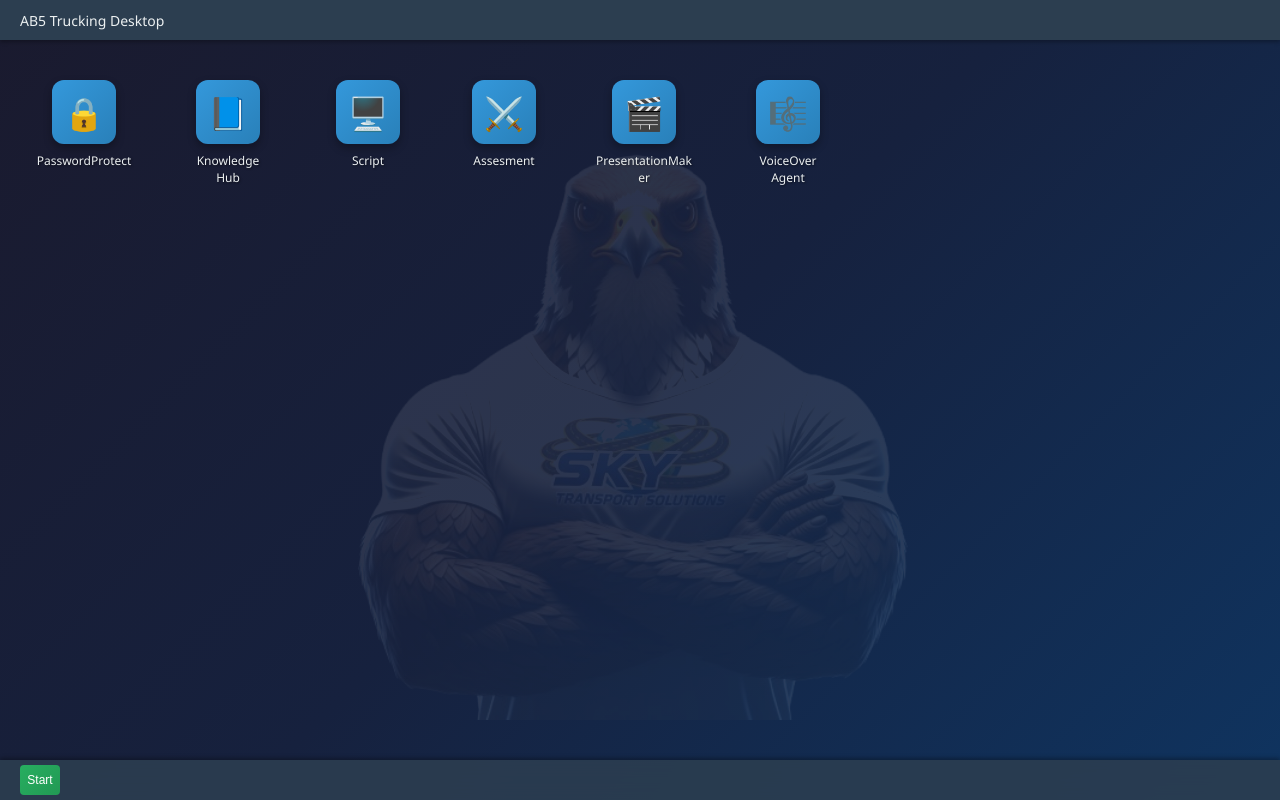
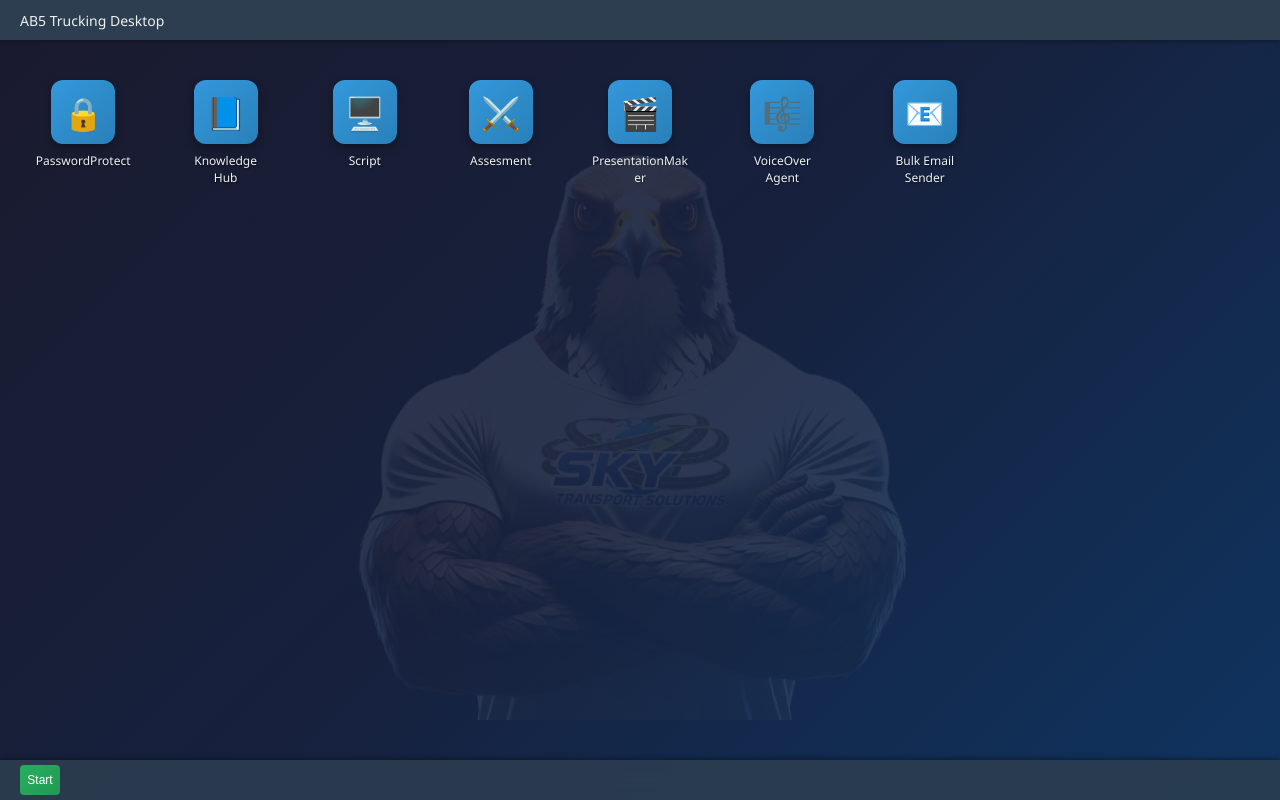
Before and after one commit to kshivam4781/ab5trucking-website, a plain HTML site: page index.html in a window 1280 px wide. Drawn offline with Linux system fonts and the light colour scheme.

Commit message:
Added Bulk email sender in the menu
Added Bulk email sender in the menu

```diff
--- a/index.html
+++ b/index.html
@@ -259,7 +259,10 @@
             <div class="icon">🎼</div>
             <div class="app-name">VoiceOver Agent</div>
         </div>
-
+        <div class="app-icon" title="VoiceOver:Voice Agent" onclick="window.open('https://emailsender.ab5trucking.com/', '_blank')">
+            <div class="icon">📧</div>
+            <div class="app-name">Bulk Email Sender</div>
+        </div>
     </div>
 
     <div class="taskbar">
```
